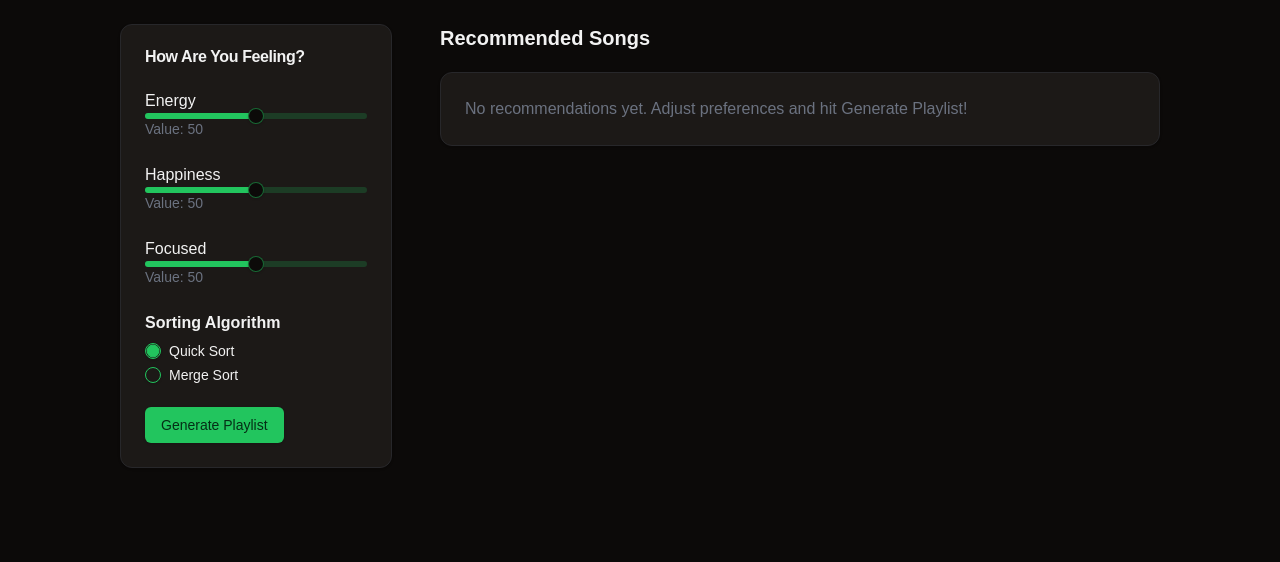
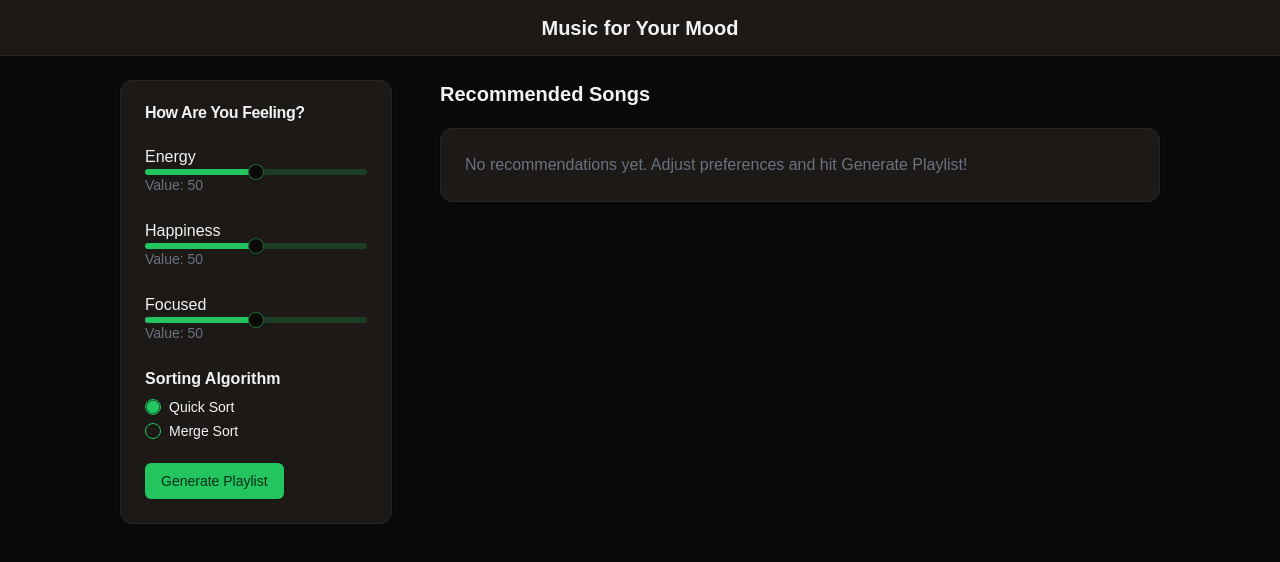
Before and after one commit to dyland88/music-for-your-mood, a Next.js app: page / in a window 1280 px wide. Shown: the top 562 px of the page. Built offline with nearby package versions, Linux system fonts and the light colour scheme.

Commit message:
Added header and names

```diff
--- a/src/app/globals.css
+++ b/src/app/globals.css
@@ -79,12 +79,6 @@ body {
   }
 }
 
-iframe {
-  border: none;
-  margin: 0;
-  padding: 0;
-}
-
 @layer base {
   * {
     @apply border-border;
--- a/src/app/page.tsx
+++ b/src/app/page.tsx
@@ -34,7 +34,11 @@ export default function Home() {
   }
 
   return (
-    <div className="min-w-full flex justify-center">
+    <div className="flex flex-col">
+      <div className="min-w-full h-[3.5rem] bg-card flex justify-center font-bold text-xl items-center border-border border-b-[1px]">
+        <h1>Music for Your Mood</h1>
+      </div>
+      <main className="min-w-full flex justify-center">
         {/* Left Panel */}
         <div className="w-80 p-6">
           <Card>
@@ -44,7 +48,10 @@ export default function Home() {
             <CardContent className="space-y-6">
               <div>
                 <h4>Energy</h4>
-              <Slider value={[energy]} onValueChange={(v) => setEnergy(v[0])} />
+                <Slider
+                  value={[energy]}
+                  onValueChange={(v) => setEnergy(v[0])}
+                />
                 <p className="text-sm text-gray-500">Value: {energy}</p>
               </div>
               <div>
@@ -98,9 +105,10 @@ export default function Home() {
         </div>
 
         {/* Right Panel */}
-      <div className="flex flex-col p-6 w-3/5 max-w-[800px] max-h-screen overflow-y-auto">
+        <div className="flex flex-col p-6 w-3/5 max-w-[800px] max-h-[calc(100vh-3.5rem)] overflow-y-auto">
           <h1 className="font-bold text-xl mb-5">Recommended Songs</h1>
           {recommendations.length > 0 ? (
+            <div>
               <ul className="space-y-2">
                 {recommendations.map((song, index) => (
                   <li key={index} className="text-gray-700 w-full">
@@ -151,6 +159,10 @@ export default function Home() {
                   </li>
                 ))}
               </ul>
+              <p className=" text-center mt-3 px-5">
+                Made with 🍵 by Dylan Coben, Chris Oeltjen, and Austin VanLoon
+              </p>
+            </div>
           ) : (
             <Card>
               <p className="text-gray-500 p-6">
@@ -160,6 +172,7 @@ export default function Home() {
             </Card>
           )}
         </div>
+      </main>
     </div>
   );
 }
```
Lines whose indentation alone changed are shown as unchanged.
